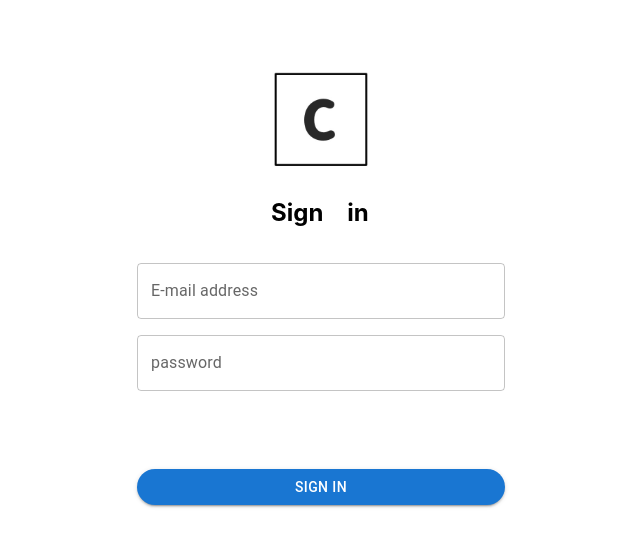
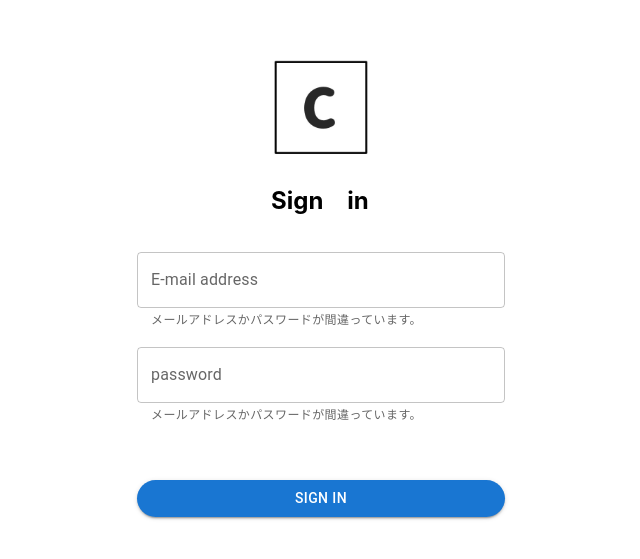
Before and after one commit to 2022-HEW/casebox, a Next.js app: page /admin/login in a window 1280 px wide. Shown: the part 105-664 px from the top of the page, without its empty margins (311-951 px from the left). Built offline with nearby package versions, Linux system fonts and the light colour scheme.

Commit message:
feat:validation

```diff
--- a/src/pages/admin/login/index.tsx
+++ b/src/pages/admin/login/index.tsx
@@ -50,21 +50,29 @@ const login: NextPage = () => {
   const [email, setEmail] = useState("");
   const [password, setPassword] = useState("");
   const router = useRouter();
+  const [isError,setIsError] = useState(false)
 
   const handleClickLogin = () => {
     getUserInfo(email, setUserInfo);
   };
 
+  // バリデーション
   useEffectCustom(() => {
     // console.log(userInfo);
 
-    if (password === userInfo.password) {
-      addLoginUser(userInfo.user_id);
-      router.push({ pathname: "/admin/product/" });
+    if(userInfo){
+      if (password === userInfo.password) {
+        addLoginUser(userInfo.user_id);
+        router.push({ pathname: "/admin/product/" });
+      }else{
+        setIsError(true)
+      }
     } else {
-      // console.log(password);
+      console.log("error");
+      setIsError(true)
       // console.log(userInfo.password);
     }
+
   }, [userInfo]);
 
   return (
@@ -89,6 +97,8 @@ const login: NextPage = () => {
           fullWidth
           onChange={(e) => handleChangeInput(e.currentTarget.value, setEmail)}
           value={email}
+          error={isError}
+          helperText={"メールアドレスかパスワードが間違っています。"}
         />
       </Grid>
       <Grid item width={"30vw"} xs={2}>
@@ -102,6 +112,8 @@ const login: NextPage = () => {
             handleChangeInput(e.currentTarget.value, setPassword)
           }
           value={password}
+          error={isError}
+          helperText={"メールアドレスかパスワードが間違っています。"}
         />
       </Grid>
       <Grid>{/* <Link href=""/> */}</Grid>
```
